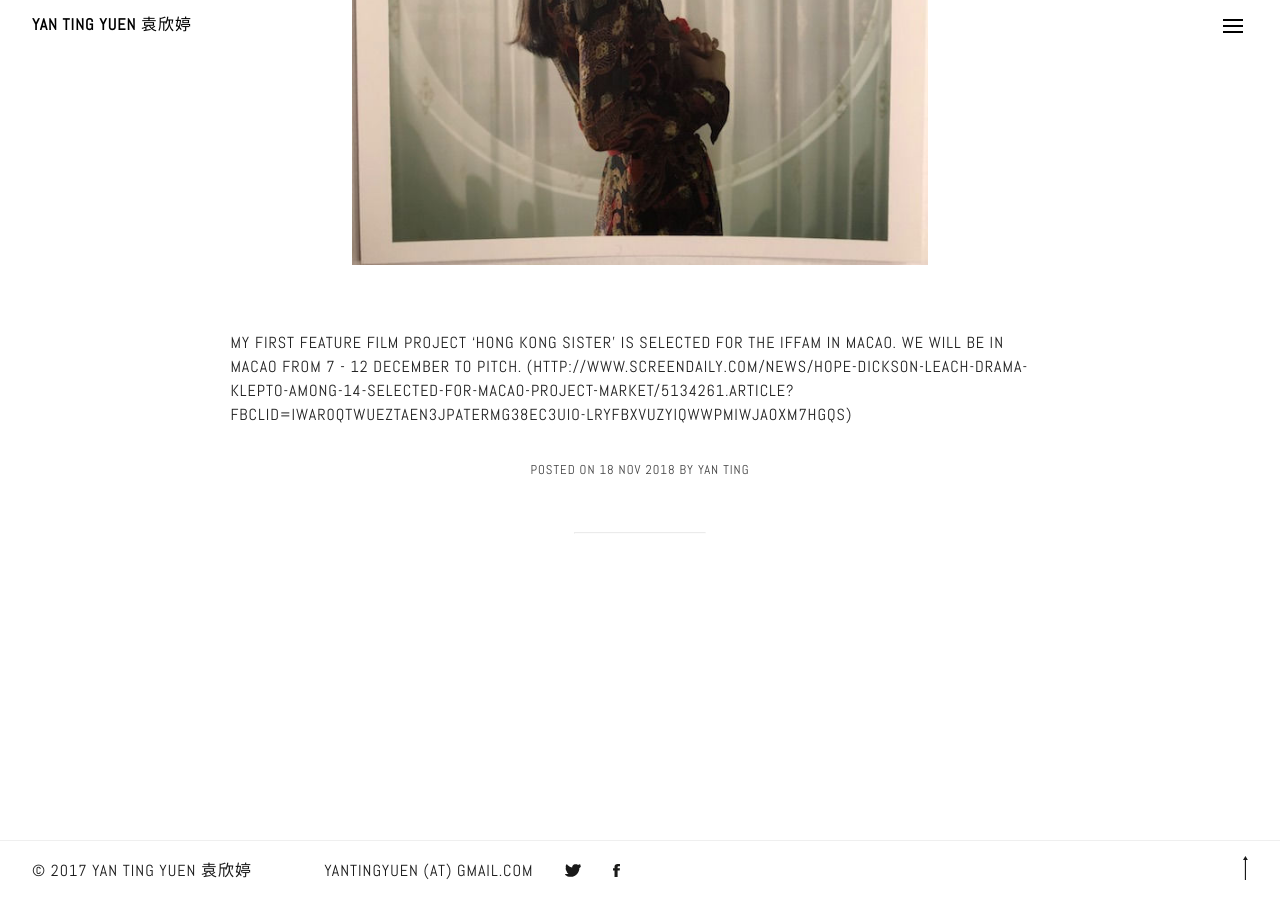
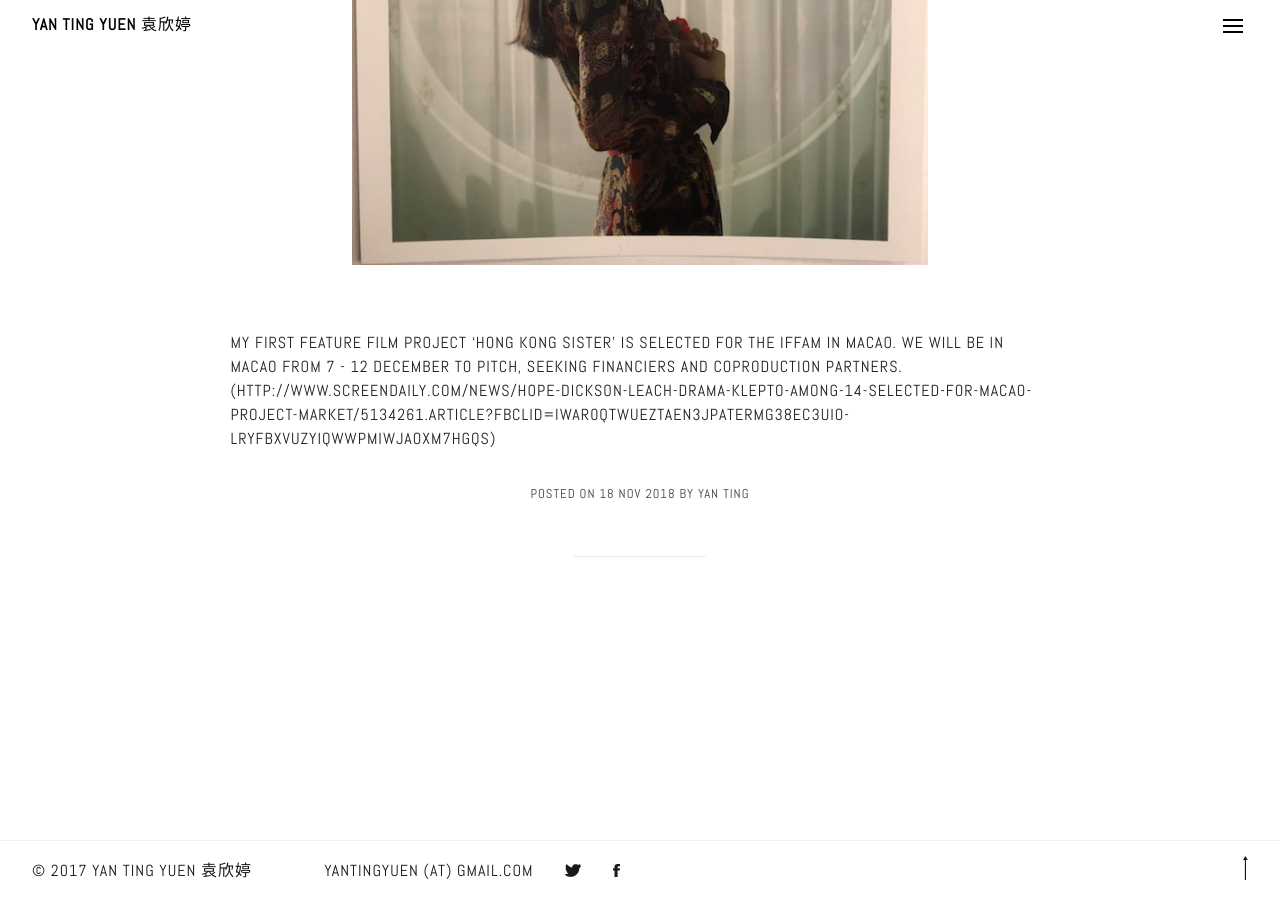
Before and after one commit to yantingyuennl/yantingyuennl.github.io, a Jekyll site: the page built from _news/hong-kong-sister-selected-for-macao-project-market.markdown, in a window 1280 px wide and 900 px high, scrolled down 531 px. Built offline with Jekyll 4.4.1, drawn with Linux system fonts in a browser that asks for light colours; nearby versions of some CDN libraries; before the commit the page ends 1407 px from its top, so only the background shows below that.

Commit message:
Updated Hong Kong Sister Selected For Macao Project Market

```diff
--- a/_news/hong-kong-sister-selected-for-macao-project-market.markdown
+++ b/_news/hong-kong-sister-selected-for-macao-project-market.markdown
@@ -6,5 +6,5 @@
 home page: 'yes'
 ---
 
-My first feature film project 'Hong Kong Sister' is selected for the IFFAM in Macao. We will be in Macao from 7 - 12 December to pitch.
+My first feature film project 'Hong Kong Sister' is selected for the IFFAM in Macao. We will be in Macao from 7 - 12 December to pitch, seeking financiers and coproduction partners.
 [](http://)(http://www.screendaily.com/news/hope-dickson-leach-drama-klepto-among-14-selected-for-macao-project-market/5134261.article?fbclid=IwAR0qtwUeztAen3JpAtErmG38EC3uIO-LRYFbXVUZYiqwWPmIwJaOxm7Hgqs)
```
